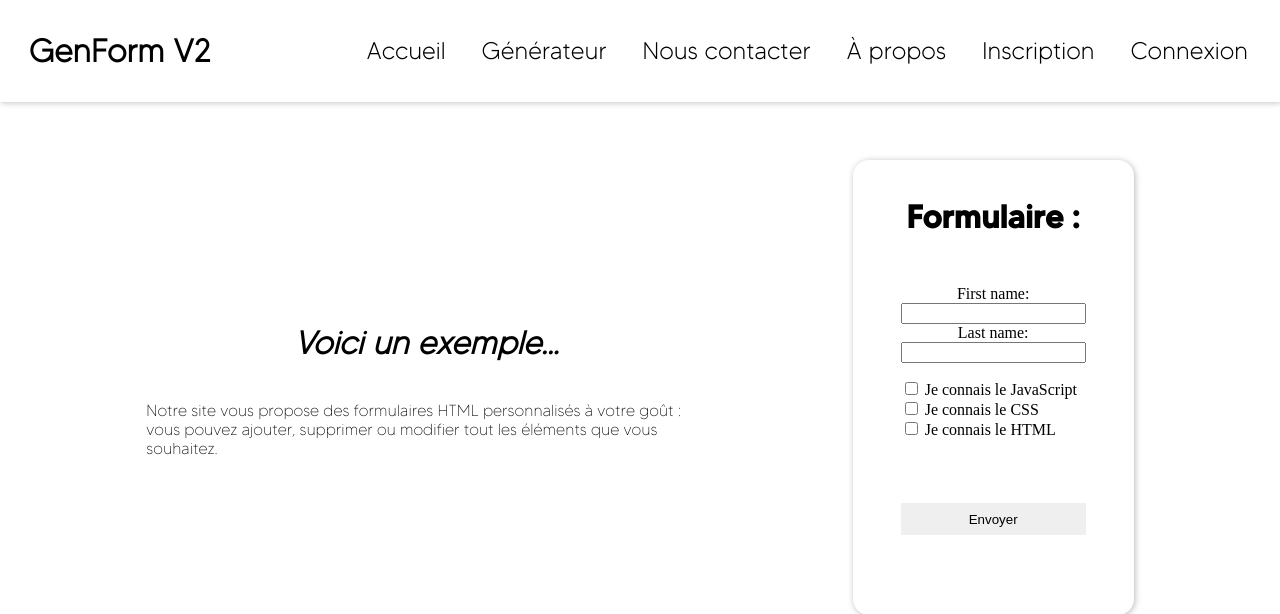
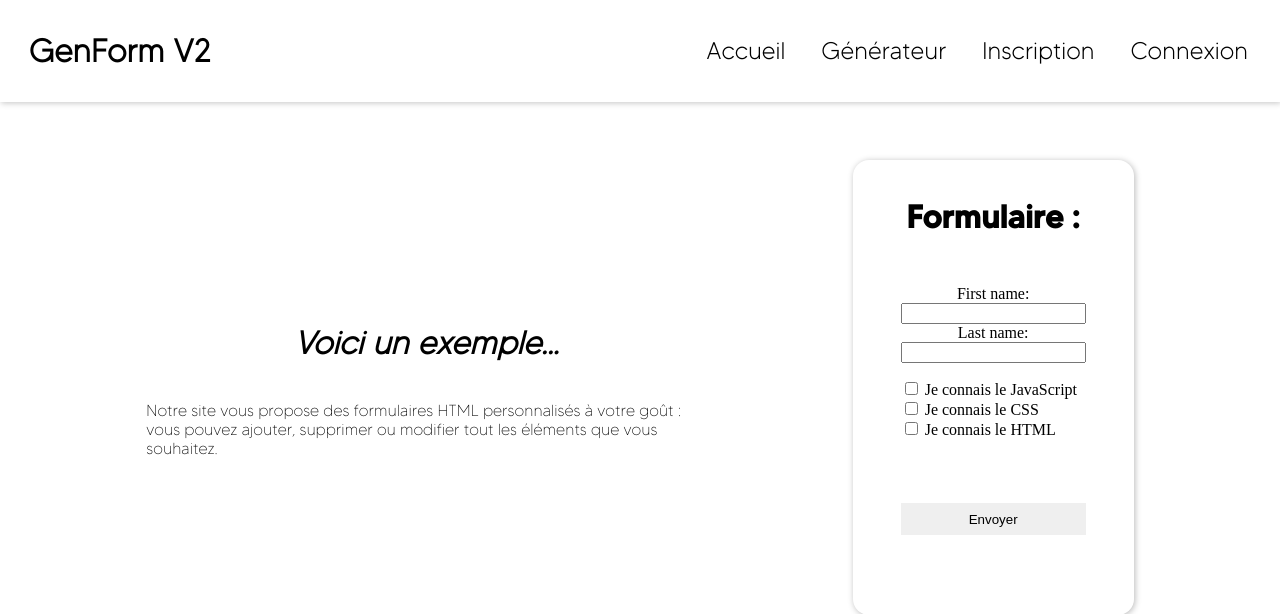
Before and after one commit to alexi-mathioupollak/Projet-Formulaire-HTML, a PHP site: page /JARF-FORM/index.php in a window 1280 px wide. Shown: the top 614 px of the page. Run offline with PHP 8.4, Linux system fonts and the light colour scheme.

Commit message:
suppression de nous contacter et à propos dans la navbar

```diff
--- a/JARF-FORM/view/view.php
+++ b/JARF-FORM/view/view.php
@@ -16,8 +16,6 @@
             <ul>
                 <li><a href="./index.php">Accueil</a></li>
                 <li><a href="./index.php?controller=generator&action=generator">Générateur</a></li>
-                <li><a href="./index.php">Nous contacter</a></li>
-                <li><a href="./index.php">À propos</a></li>
                 <?php if(!isset($_SESSION['id'])) :?>
                 <li><a href="./index.php?controller=user&action=create">Inscription</a></li>
                 <li><a href="./index.php?controller=user&action=login">Connexion</a></li>
```
